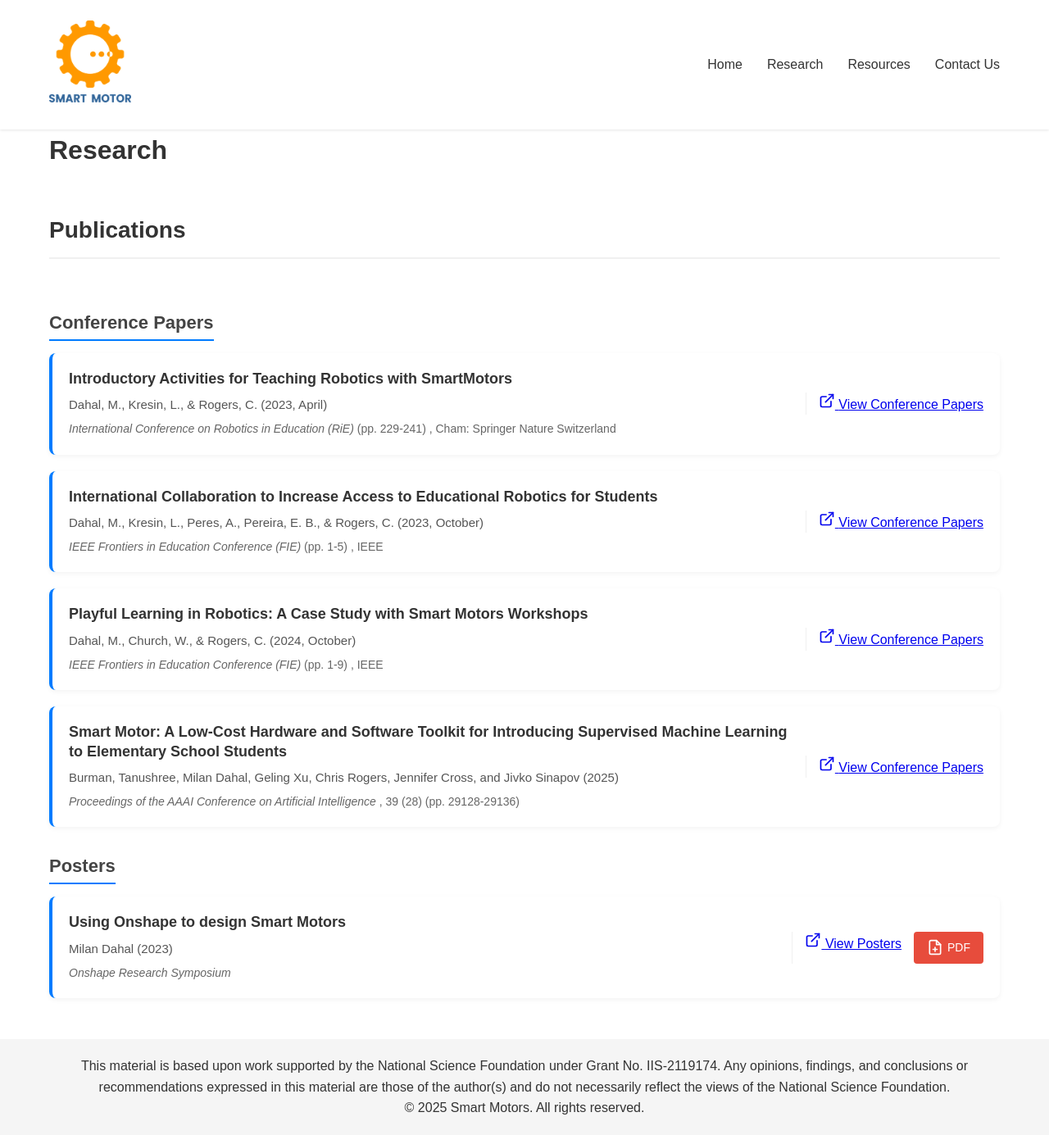
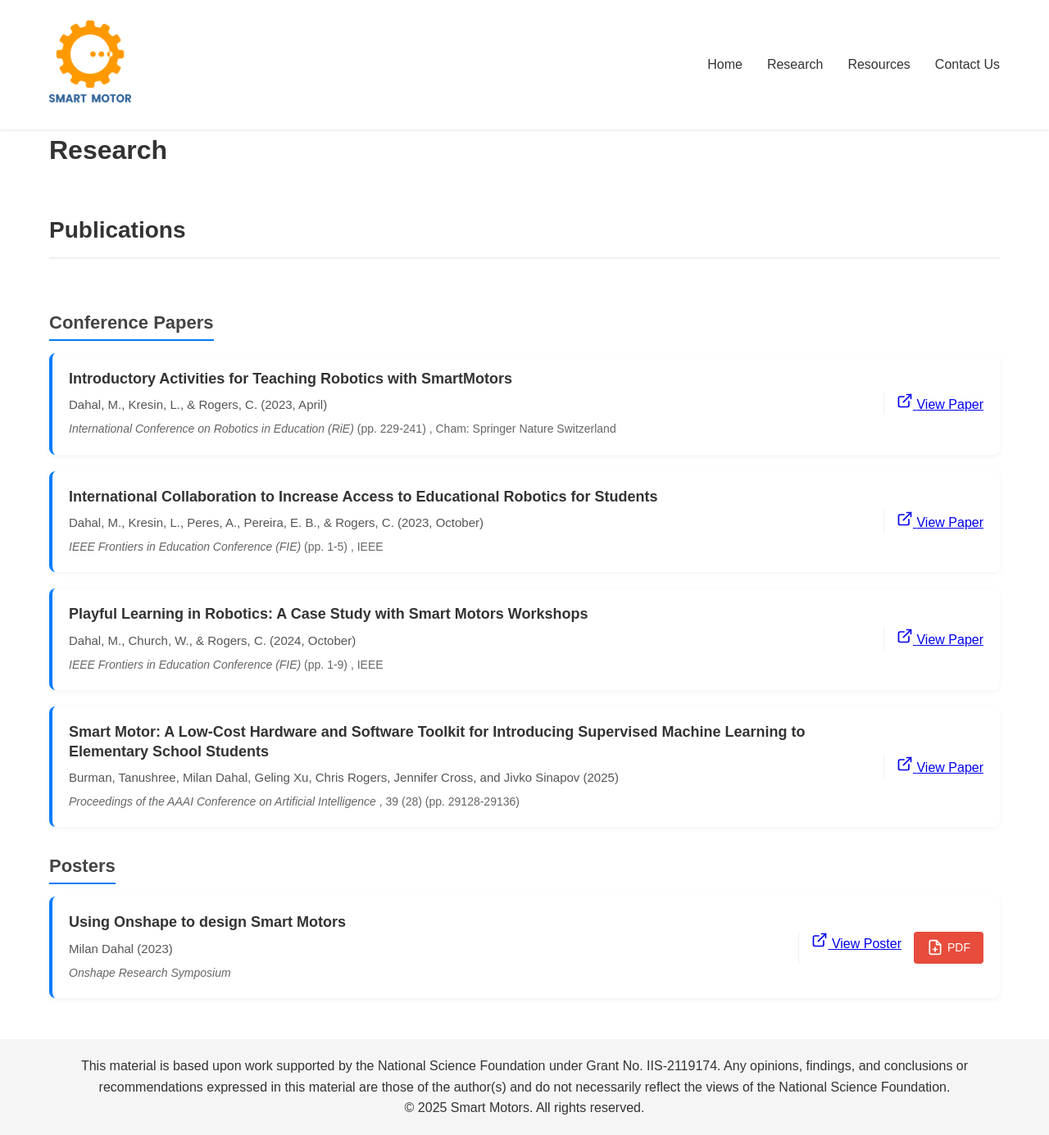
Before and after one commit to milandahal213/SmartMotorsSite, a Jekyll site: the page built from docs/_pages/research.html, in a window 1280 px wide. Shown: the whole page at 82% size. Built offline with Jekyll 4.4.1, drawn with Linux system fonts in a browser that asks for light colours.

Commit message:
updated research

```diff
--- a/docs/_pages/research.html
+++ b/docs/_pages/research.html
@@ -32,7 +32,7 @@ permalink: /research/
                   <polyline points="15 3 21 3 21 9"></polyline>
                   <line x1="10" y1="14" x2="21" y2="3"></line>
                 </svg>
-                <span>View {{ category.name == "Posters" ? "Poster" : "Paper" }}</span>
+                <span>View {% if category.name == "Posters" %}Poster{% else %}Paper{% endif %}</span>
               </a>
 
               {% if publication.pdfUrl %}
```
